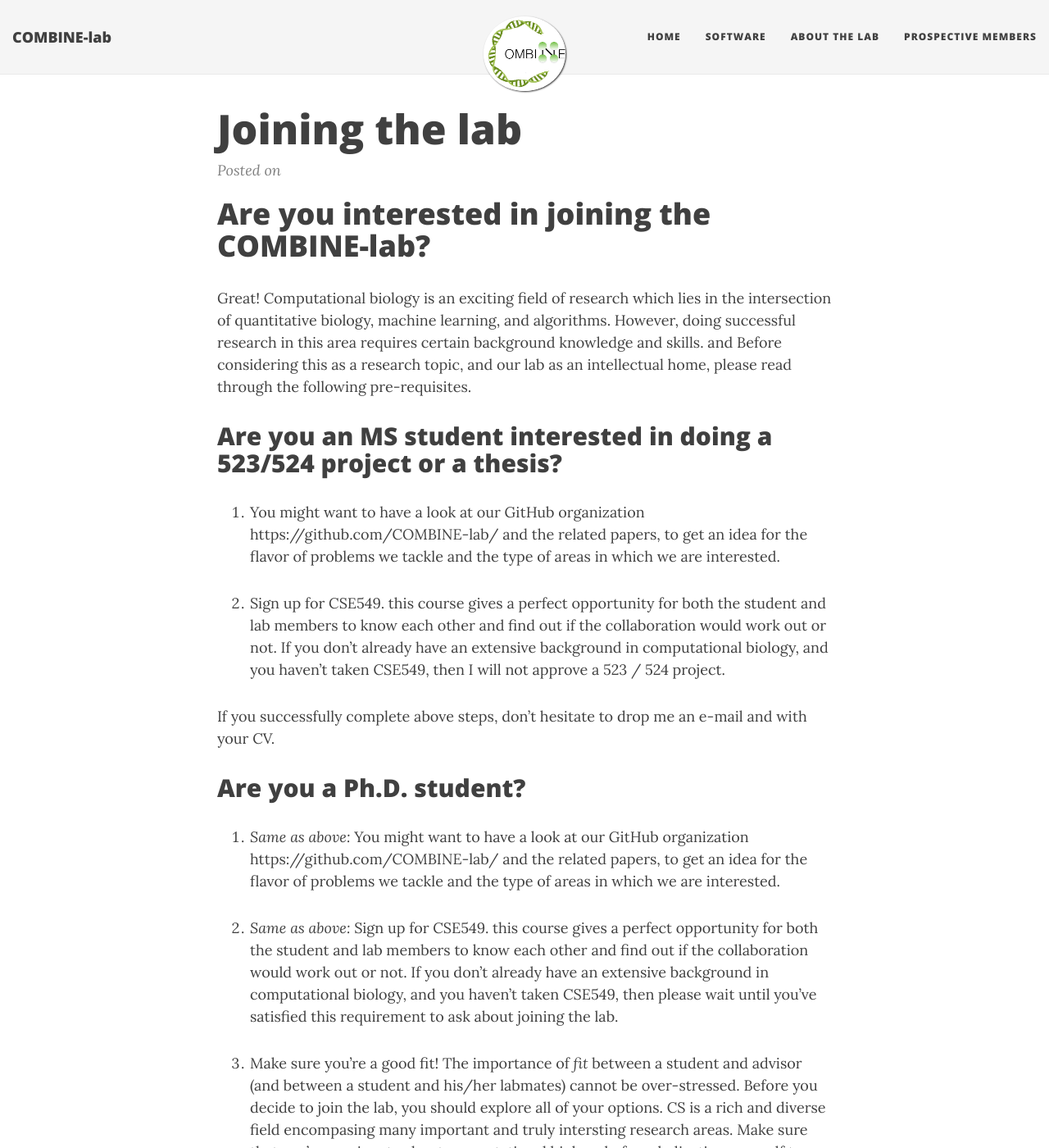
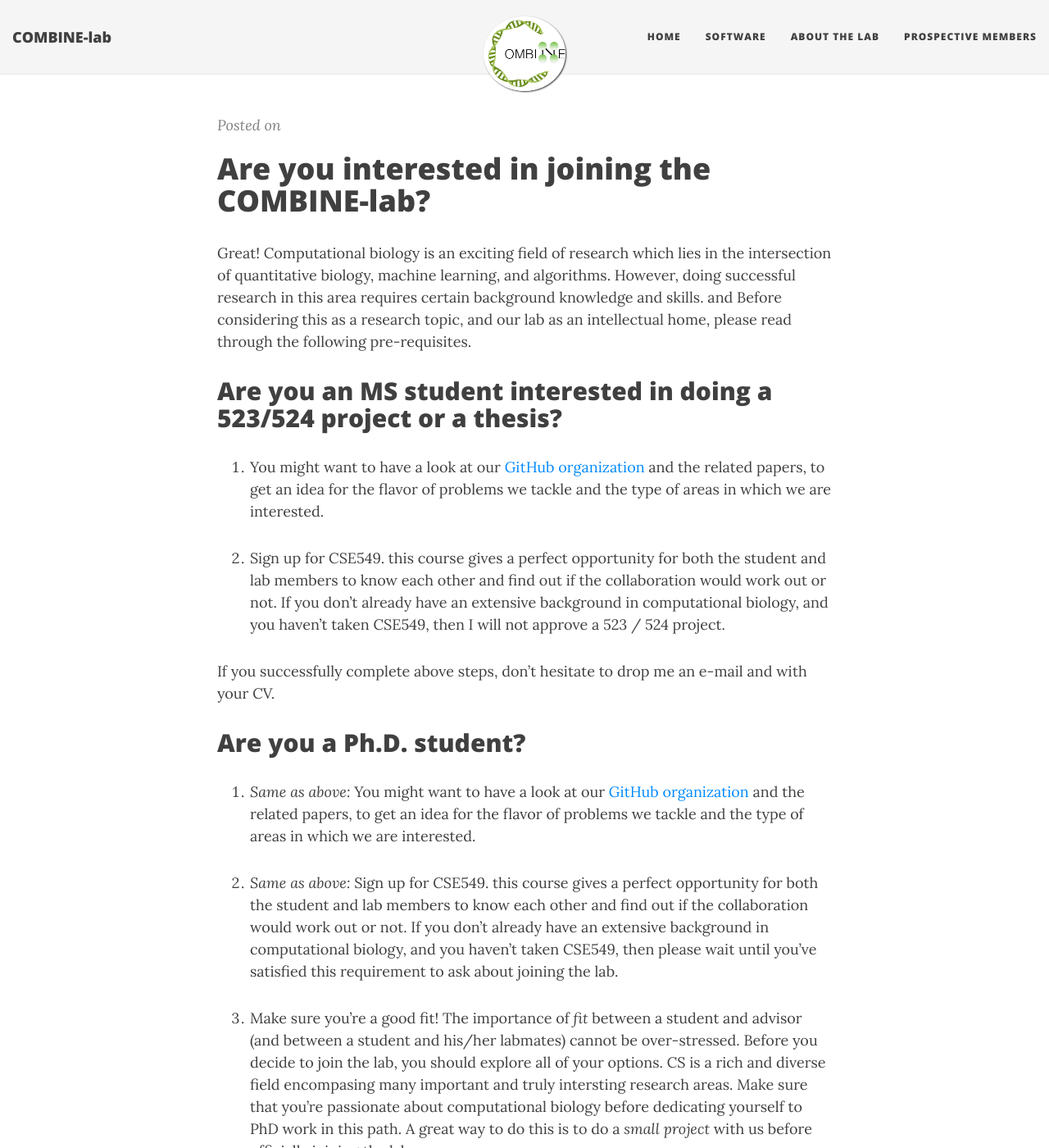
Before and after one commit to COMBINE-lab/COMBINE-lab.github.io-OLD, a Jekyll site: the page built from joining.md, in a window 1280 px wide and 1400 px high. Shown: the whole window at 82% size. Built offline with Jekyll 4.4.1, drawn with Linux system fonts in a browser that asks for light colours; nearby versions of some CDN libraries.

Commit message:
Update joining.md

```diff
--- a/joining.md
+++ b/joining.md
@@ -1,7 +1,6 @@
 ---
 layout: post
 published: true
-title: Joining the lab
 ---
 # Are you interested in joining the COMBINE-lab?
 
@@ -10,7 +9,7 @@ Great! Computational biology is an exciting field of research which lies in the
 
 ## Are you an MS student interested in doing a 523/524 project or a thesis?
 
-  1. You might want to have a look at our GitHub organization https://github.com/COMBINE-lab/ and the related papers, to get an idea for the flavor of problems we tackle and the type of areas in which we are interested.
+  1. You might want to have a look at our [GitHub organization](https://github.com/COMBINE-lab/) and the related papers, to get an idea for the flavor of problems we tackle and the type of areas in which we are interested.
 
   2. Sign up for CSE549. this course gives a perfect opportunity for both the student and lab members to know each other and find out if the collaboration would work out or not. If you don't already have an extensive background in computational biology, and you haven't taken CSE549, then I will not approve a 523 / 524 project.
 
@@ -18,7 +17,7 @@ Great! Computational biology is an exciting field of research which lies in the
 
 ## Are you a Ph.D. student?
 
-  1. *Same as above:* You might want to have a look at our GitHub organization https://github.com/COMBINE-lab/ and the related papers, to get an idea for the flavor of problems we tackle and the type of areas in which we are interested.
+  1. *Same as above:* You might want to have a look at our [GitHub organization](https://github.com/COMBINE-lab/) and the related papers, to get an idea for the flavor of problems we tackle and the type of areas in which we are interested.
 
   2. *Same as above:* Sign up for CSE549. this course gives a perfect opportunity for both the student and lab members to know each other and find out if the collaboration would work out or not. If you don't already have an extensive background in computational biology, and you haven't taken CSE549, then please wait until you've satisfied this requirement to ask about joining the lab.
 
```
